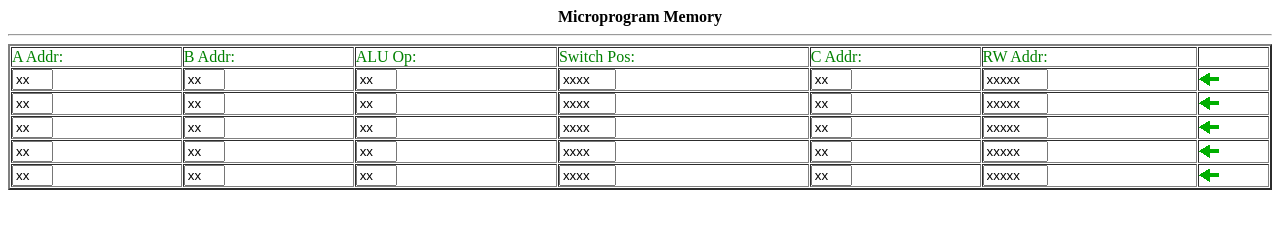
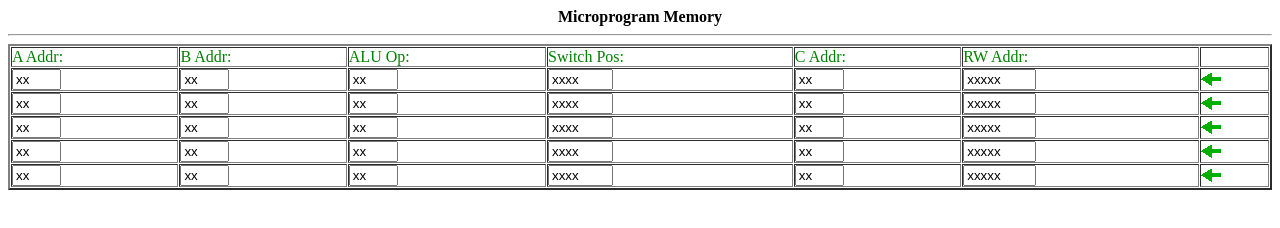
Before and after one commit to braughtg/Knob-And-Switch-Computer, a plain HTML site: page microprog/microprog.html in a window 1280 px wide. Drawn offline with Linux system fonts and the light colour scheme.

Commit message:
Expanded text fields for Chrome

```diff
--- a/microprog/microprog.html
+++ b/microprog/microprog.html
@@ -44,81 +44,81 @@ function setGlobals()
 <td><font color=green> </font></td>
 </tr>
 <tr>
-<td><input type=text size=2 maxlength=2 name=AAddr0
+<td><input type=text size=3 maxlength=2 name=AAddr0
      onfocus='if(!top.datapath.CHANGE_ENABLED) blur();'></td>
-<td><input type=text size=2 maxlength=2 name=BAddr0
+<td><input type=text size=3 maxlength=2 name=BAddr0
      onfocus='if(!top.datapath.CHANGE_ENABLED) blur();'></td>
-<td><input type=text size=2 maxlength=2 name=ALU0
+<td><input type=text size=3 maxlength=2 name=ALU0
      onfocus='if(!top.datapath.CHANGE_ENABLED) blur();'></td>
-<td><input type=text size=4 maxlength=4 name=SW0
+<td><input type=text size=5 maxlength=4 name=SW0
      onfocus='if(!top.datapath.CHANGE_ENABLED) blur();'></td>
-<td><input type=text size=2 maxlength=2 name=CAddr0
+<td><input type=text size=3 maxlength=2 name=CAddr0
      onfocus='if(!top.datapath.CHANGE_ENABLED) blur();'></td>
-<td><input type=text size=5 maxlength=5 name=MMAddr0
+<td><input type=text size=6 maxlength=5 name=MMAddr0
      onfocus='if(!top.datapath.CHANGE_ENABLED) blur();'></td>
 <td><a href="javascript:loadKnobsAndSwitches(0);"><img border=0 src="loadArrowGreen.gif"></a></td>
 </tr>
 
 <tr>
-<td><input type=text size=2 maxlength=2 name=AAddr1
+<td><input type=text size=3 maxlength=2 name=AAddr1
      onfocus='if(!top.datapath.CHANGE_ENABLED) blur();'></td>
-<td><input type=text size=2 maxlength=2 name=BAddr1
+<td><input type=text size=3 maxlength=2 name=BAddr1
      onfocus='if(!top.datapath.CHANGE_ENABLED) blur();'></td>
-<td><input type=text size=2 maxlength=2 name=ALU1
+<td><input type=text size=3 maxlength=2 name=ALU1
      onfocus='if(!top.datapath.CHANGE_ENABLED) blur();'></td>
-<td><input type=text size=4 maxlength=4 name=SW1
+<td><input type=text size=5 maxlength=4 name=SW1
      onfocus='if(!top.datapath.CHANGE_ENABLED) blur();'></td>
-<td><input type=text size=2 maxlength=2 name=CAddr1
+<td><input type=text size=3 maxlength=2 name=CAddr1
      onfocus='if(!top.datapath.CHANGE_ENABLED) blur();'></td>
-<td><input type=text size=5 maxlength=5 name=MMAddr1
+<td><input type=text size=6 maxlength=5 name=MMAddr1
      onfocus='if(!top.datapath.CHANGE_ENABLED) blur();'></td>
 <td><a href="javascript:loadKnobsAndSwitches(1);"><img border=0 src="loadArrowGreen.gif"></a></td>
 </tr>
 
 <tr>
-<td><input type=text size=2 maxlength=2 name=AAddr2
+<td><input type=text size=3 maxlength=2 name=AAddr2
      onfocus='if(!top.datapath.CHANGE_ENABLED) blur();'></td>
-<td><input type=text size=2 maxlength=2 name=BAddr2
+<td><input type=text size=3 maxlength=2 name=BAddr2
      onfocus='if(!top.datapath.CHANGE_ENABLED) blur();'></td>
-<td><input type=text size=2 maxlength=2 name=ALU2
+<td><input type=text size=3 maxlength=2 name=ALU2
      onfocus='if(!top.datapath.CHANGE_ENABLED) blur();'></td>
-<td><input type=text size=4 maxlength=4 name=SW2
+<td><input type=text size=5 maxlength=4 name=SW2
      onfocus='if(!top.datapath.CHANGE_ENABLED) blur();'></td>
-<td><input type=text size=2 maxlength=2 name=CAddr2
+<td><input type=text size=3 maxlength=2 name=CAddr2
      onfocus='if(!top.datapath.CHANGE_ENABLED) blur();'></td>
-<td><input type=text size=5 maxlength=5 name=MMAddr2
+<td><input type=text size=6 maxlength=5 name=MMAddr2
      onfocus='if(!top.datapath.CHANGE_ENABLED) blur();'></td>
 <td><a href="javascript:loadKnobsAndSwitches(2);"><img border=0 src="loadArrowGreen.gif"></a></td>
 </tr>
 
 <tr>
-<td><input type=text size=2 maxlength=2 name=AAddr3
+<td><input type=text size=3 maxlength=2 name=AAddr3
      onfocus='if(!top.datapath.CHANGE_ENABLED) blur();'></td>
-<td><input type=text size=2 maxlength=2 name=BAddr3
+<td><input type=text size=3 maxlength=2 name=BAddr3
      onfocus='if(!top.datapath.CHANGE_ENABLED) blur();'></td>
-<td><input type=text size=2 maxlength=2 name=ALU3
+<td><input type=text size=3 maxlength=2 name=ALU3
      onfocus='if(!top.datapath.CHANGE_ENABLED) blur();'></td>
-<td><input type=text size=4 maxlength=4 name=SW3
+<td><input type=text size=5 maxlength=4 name=SW3
      onfocus='if(!top.datapath.CHANGE_ENABLED) blur();'></td>
-<td><input type=text size=2 maxlength=2 name=CAddr3
+<td><input type=text size=3 maxlength=2 name=CAddr3
      onfocus='if(!top.datapath.CHANGE_ENABLED) blur();'></td>
-<td><input type=text size=5 maxlength=5 name=MMAddr3
+<td><input type=text size=6 maxlength=5 name=MMAddr3
      onfocus='if(!top.datapath.CHANGE_ENABLED) blur();'></td>
 <td><a href="javascript:loadKnobsAndSwitches(3);"><img border=0 src="loadArrowGreen.gif"></a></td>
 </tr>
 
 <tr>
-<td><input type=text size=2 maxlength=2 name=AAddr4
+<td><input type=text size=3 maxlength=2 name=AAddr4
      onfocus='if(!top.datapath.CHANGE_ENABLED) blur();'></td>
-<td><input type=text size=2 maxlength=2 name=BAddr4
+<td><input type=text size=3 maxlength=2 name=BAddr4
      onfocus='if(!top.datapath.CHANGE_ENABLED) blur();'></td>
-<td><input type=text size=2 maxlength=2 name=ALU4
+<td><input type=text size=3 maxlength=2 name=ALU4
      onfocus='if(!top.datapath.CHANGE_ENABLED) blur();'></td>
-<td><input type=text size=4 maxlength=4 name=SW4
+<td><input type=text size=5 maxlength=4 name=SW4
      onfocus='if(!top.datapath.CHANGE_ENABLED) blur();'></td>
-<td><input type=text size=2 maxlength=2 name=CAddr4
+<td><input type=text size=3 maxlength=2 name=CAddr4
      onfocus='if(!top.datapath.CHANGE_ENABLED) blur();'></td>
-<td><input type=text size=5 maxlength=5 name=MMAddr4
+<td><input type=text size=6 maxlength=5 name=MMAddr4
      onfocus='if(!top.datapath.CHANGE_ENABLED) blur();'></td>
 <td><a href="javascript:loadKnobsAndSwitches(4);"><img border=0 src="loadArrowGreen.gif"></a></td>
 </tr>
```
Also changed, not shown: control/control.html (+1 -1 lines), datapath/datapath.html (+11 -11 lines), memory/memory.html (+1 -1 lines).
